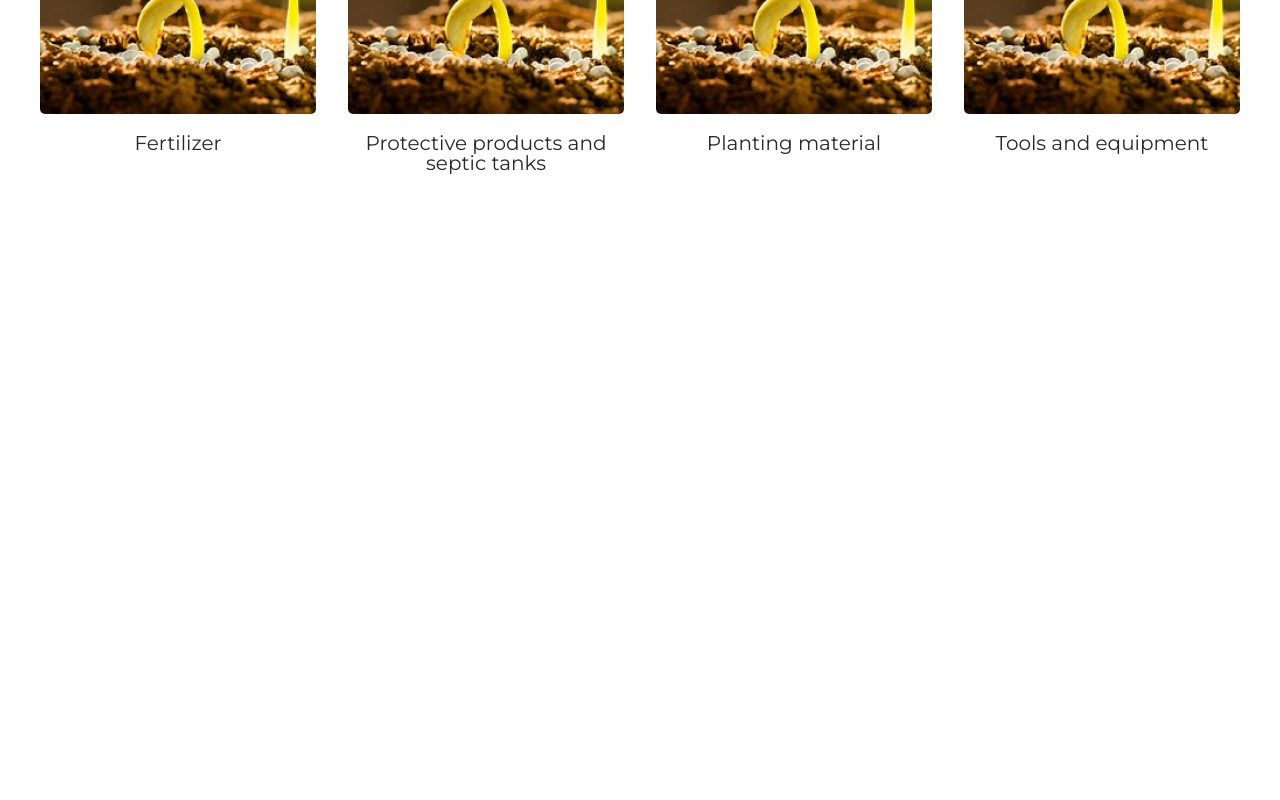
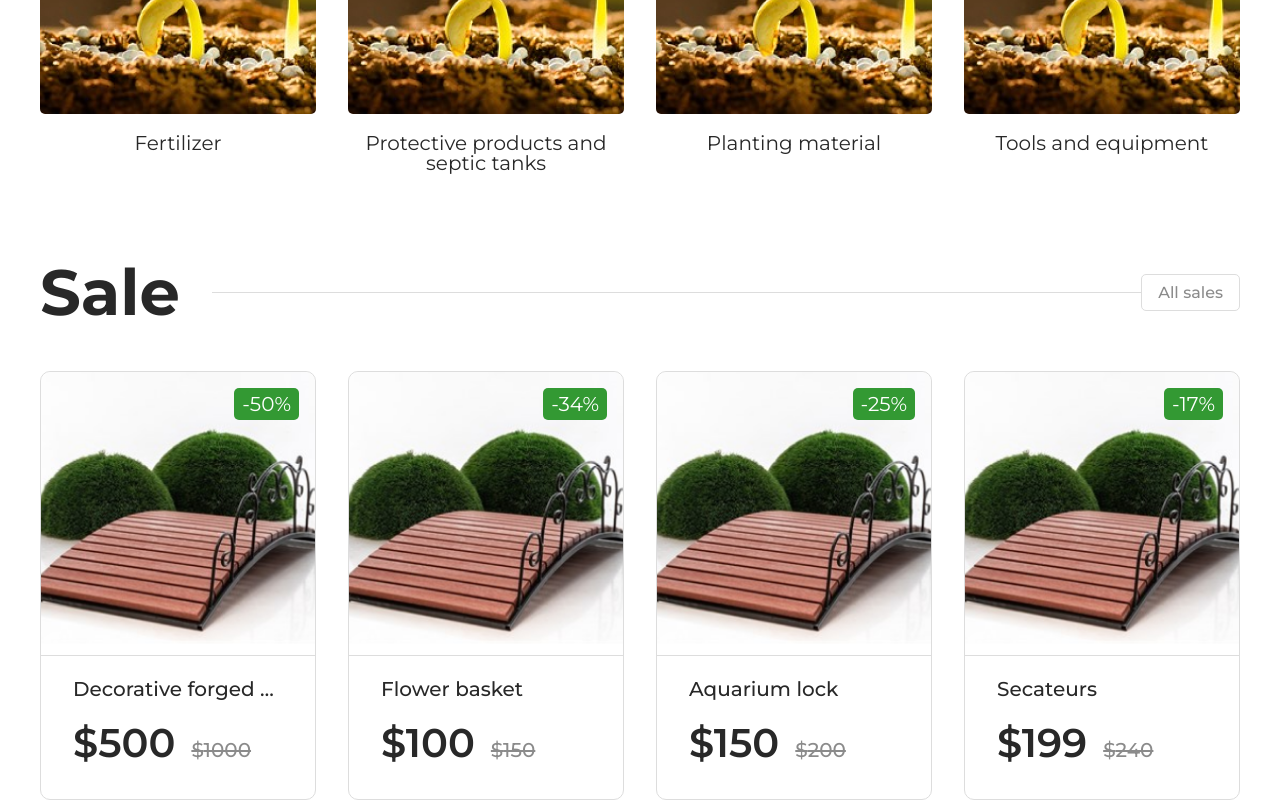
Before and after one commit to ArnoSahakyan/garden-shop, a React (Vite) app: page / in a window 1280 px wide. Shown: the part 1164-1964 px from the top of the page. Before the commit the page ends 1339 px from the top, so only its background shows below. Built offline with nearby package versions, Linux system fonts and the light colour scheme.

Commit message:
Sale Section

```diff
--- /dev/null
+++ b/src/components/productCard/ProductCard.jsx
@@ -0,0 +1,28 @@
+import './ProductCard.scss';
+import {Link} from "react-router-dom";
+import ButtonCard from "../buttonCard/ButtonCard.jsx";
+
+export default function ProductCard({title, initialPrice, salePrice, discount, image}) {
+    return (
+        <div className="ProductCard">
+            <div className="ProductCard__image">
+                <div className="discount">
+                    <p>-{discount}%</p>
+                </div>
+                <div className="btn">
+                    <ButtonCard
+                        title="Add to cart"
+                    />
+                </div>
+                <img src={image} alt={title}/>
+            </div>
+            <div className="ProductCard__title">
+                <Link to={title}>{title}</Link>
+                <div className="price">
+                    <h2>${salePrice ? salePrice : initialPrice}</h2>
+                    <h5>${initialPrice && initialPrice}</h5>
+                </div>
+            </div>
+        </div>
+    );
+}
--- /dev/null
+++ b/src/components/productCard/ProductCard.scss
@@ -0,0 +1,83 @@
+@use '@assets/webColors' as *;
+
+.ProductCard {
+  display: flex;
+  flex-direction: column;
+  border: 1px solid $grey-divider;
+  border-radius: 10px;
+  overflow: hidden;
+
+  &__image {
+    width: 100%;
+    height: 284px;
+    border-bottom: 1px solid $grey-divider;
+    position: relative;
+    overflow: hidden;
+
+    img {
+      width: 100%;
+      height: 100%;
+      object-fit: cover;
+      display: block;
+      border-radius: 10px 10px 0 0;
+    }
+
+    .discount {
+      padding: 4px 8px;
+      background-color: $green;
+      color: $white;
+      font-size: 20px;
+      position: absolute;
+      top: 16px;
+      right: 16px;
+      border-radius: 5px;
+    }
+
+    .btn {
+      position: absolute;
+      bottom: -70px;
+      width: 100%;
+      padding: 0 16px;
+      transition: 300ms;
+    }
+
+    &:hover .btn {
+      bottom: 16px;
+    }
+  }
+
+  &__title {
+    display: flex;
+    flex-direction: column;
+    gap: 16px;
+    padding: 20px 32px 32px;
+
+    a {
+      font-size: 20px;
+      font-weight: 500;
+      line-height: 26px;
+      white-space: nowrap;
+      overflow: hidden;
+      text-overflow: ellipsis;
+    }
+
+    .price {
+      display: flex;
+      align-items: baseline;
+      gap: 16px;
+
+      h2 {
+        font-size: 40px;
+        font-weight: 600;
+      }
+
+      h5 {
+        color: $grey;
+        font-size: 20px;
+        font-weight: 500;
+        text-decoration: line-through;
+      }
+    }
+  }
+
+}
--- /dev/null
+++ b/src/components/sale/Sale.jsx
@@ -0,0 +1,35 @@
+import './Sale.scss'
+import Title from "../title/Title.jsx";
+import ProductCard from "../productCard/ProductCard.jsx";
+
+const sales = [
+    {title: "Decorative forged bridge", discount: 50, initialPrice: 1000, salePrice: 500, img: "/product1.png"},
+    {title: "Flower basket", discount: 34, initialPrice: 150, salePrice: 100, img: "/product1.png"},
+    {title: "Aquarium lock", discount: 25, initialPrice: 200, salePrice: 150, img: "/product1.png"},
+    {title: "Secateurs", discount: 17, initialPrice: 240, salePrice: 199, img: "/product1.png"},
+];
+
+export default function Sale() {
+    return (
+        <section className="Sale container">
+            <Title
+                title="Sale"
+                subtitle="All sales"
+            />
+            <div className="Sale__cards">
+                {
+                    sales.map((item, index) => (
+                        <ProductCard
+                            key={index}
+                            title={item.title}
+                            salePrice={item.salePrice}
+                            initialPrice={item.initialPrice}
+                            discount={item.discount}
+                            image={item.img}
+                        />
+                    ))
+                }
+            </div>
+        </section>
+    )
+}
--- /dev/null
+++ b/src/components/sale/Sale.scss
@@ -0,0 +1,14 @@
+.Sale {
+  margin-top: 80px;
+  padding: 0 40px;
+  display: flex;
+  flex-direction: column;
+  gap: 40px;
+
+  &__cards {
+    display: grid;
+    grid-template-columns: repeat(4, 1fr);
+    align-items: flex-start;
+    gap: 32px;
+  }
+}
--- a/src/pages/home/Home_Page.jsx
+++ b/src/pages/home/Home_Page.jsx
@@ -1,12 +1,14 @@
 import Header from "../../components/header/Header"
 import Categories from "../../components/categories/Categories.jsx";
+import Sale from "../../components/sale/Sale.jsx";
 
 function Home_Page() {
     return (
-        <div>
+        <>
             <Header/>
             <Categories/>
-        </div>
+            <Sale/>
+        </>
     )
 }
 
```
Also changed, not shown: public/product1.png (added).
